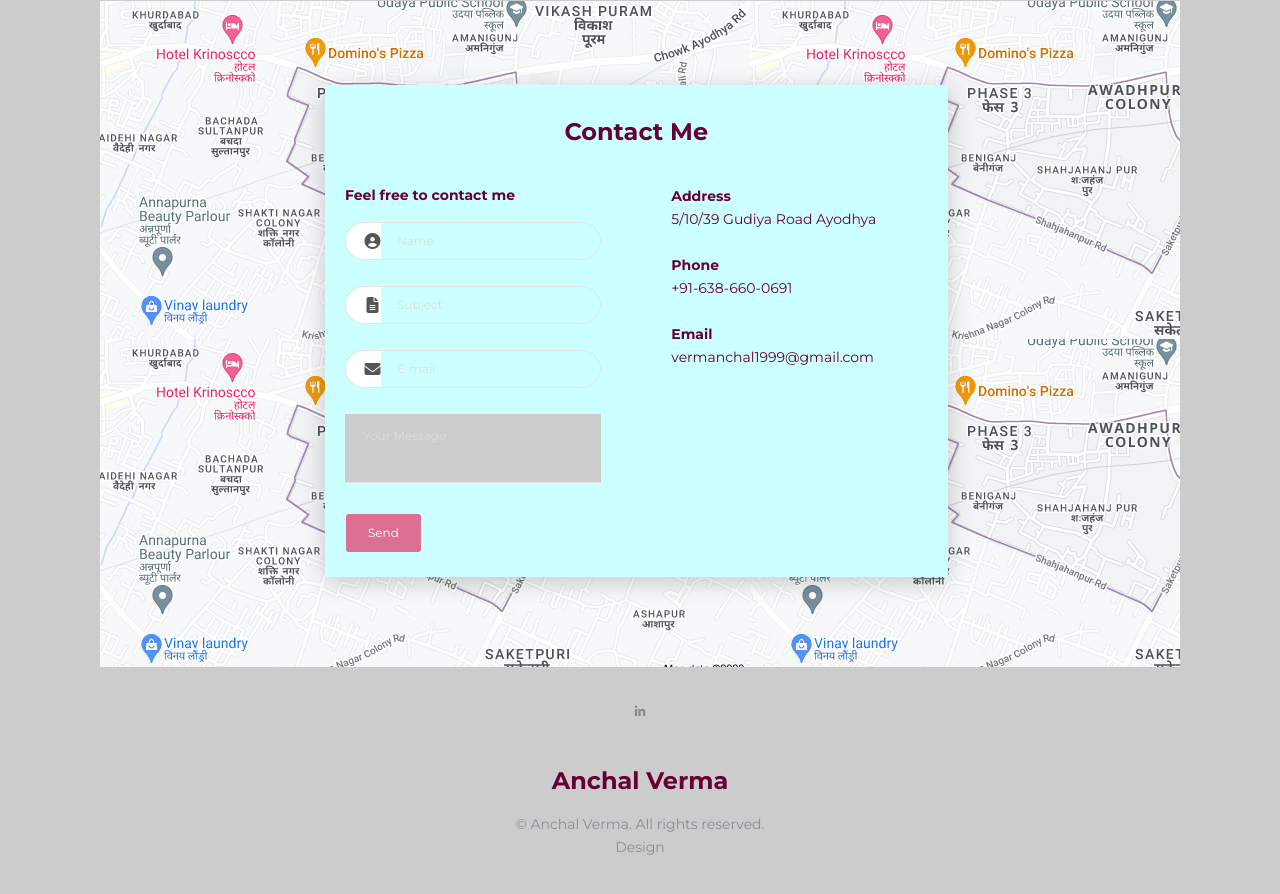
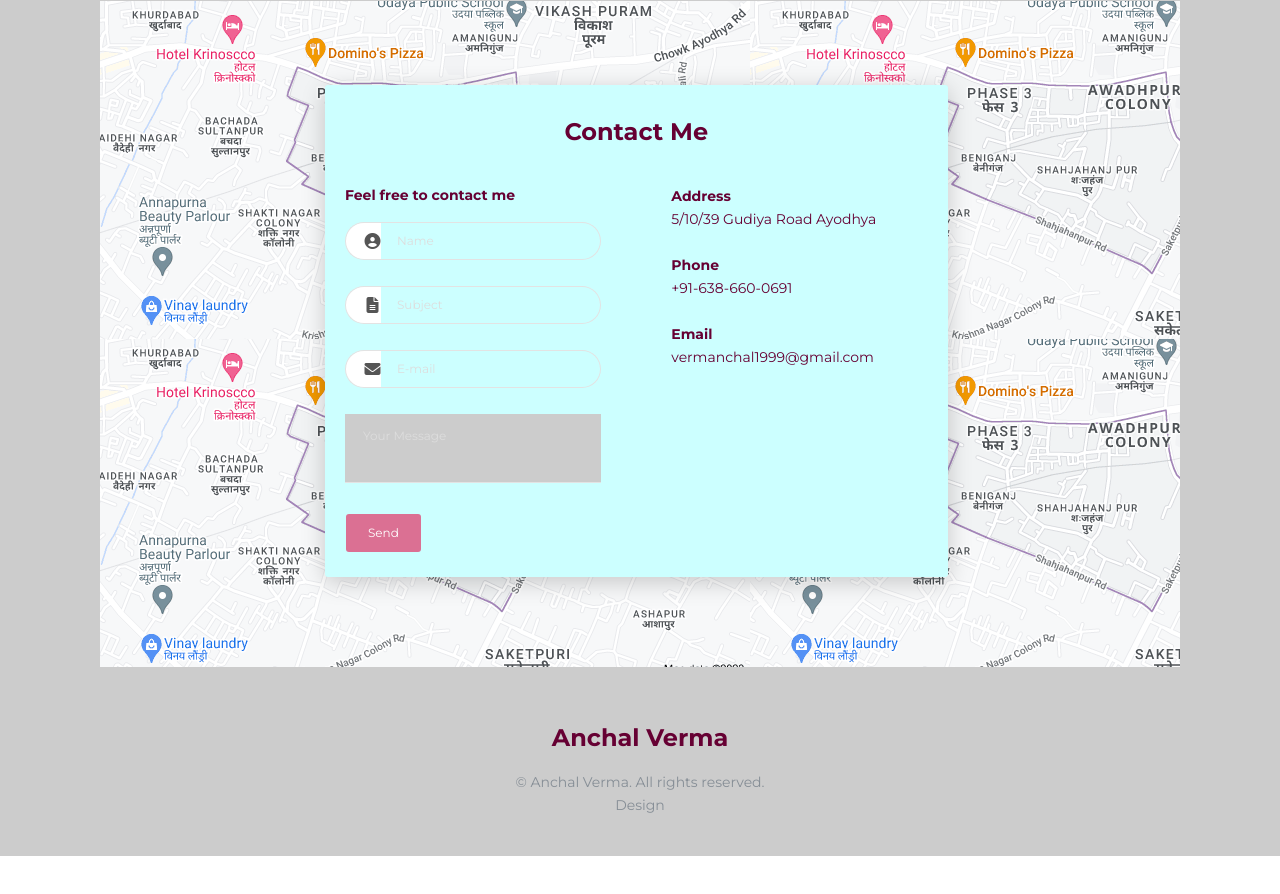
Before and after one commit to Anchalverma12345/creative-cv, a plain HTML site: page index.html in a window 1280 px wide. Shown: the part 3800-4694 px from the top of the page. After the commit the page ends 4656 px from the top, so only its background shows below. Drawn offline with Linux system fonts and the light colour scheme.

Commit message:
Update index.html

```diff
--- a/index.html
+++ b/index.html
@@ -524,7 +524,7 @@
 </div></div>
     </div>
     <footer class="footer">
-      <div class="container text-center"><!--<a class="cc-facebook btn btn-link" href="#"><i class="fa fa-facebook fa-2x " aria-hidden="true"></i></a><a class="cc-twitter btn btn-link " href="#"><i class="fa fa-twitter fa-2x " aria-hidden="true"></i></a>--><a class="cc-linkedin btn btn-link" href="https://www.linkedin.com/in/anchal-verma-572586229/"><i class="fa fa-linkedin" aria-hidden="true"></i></a><!--<a class="cc-instagram btn btn-link" href="#"><i class="fa fa-instagram fa-2x " aria-hidden="true"></i>--></a></div>
+      <div class="container text-center"></div>
       <div class="h4 title text-center">Anchal Verma</div>
       <div class="text-center text-muted">
         <p>&copy; Anchal Verma. All rights reserved.<br>Design</p>
```
